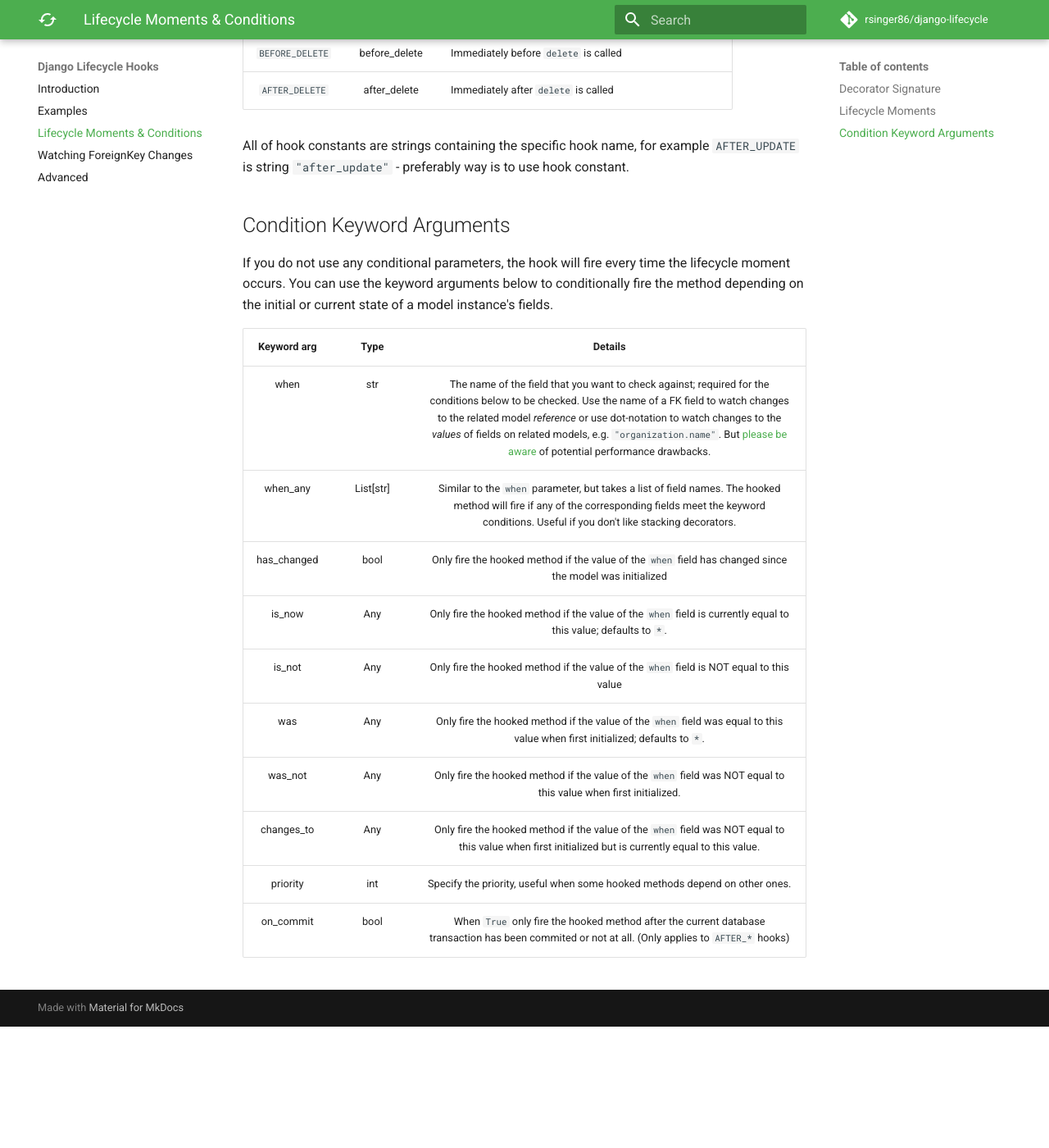
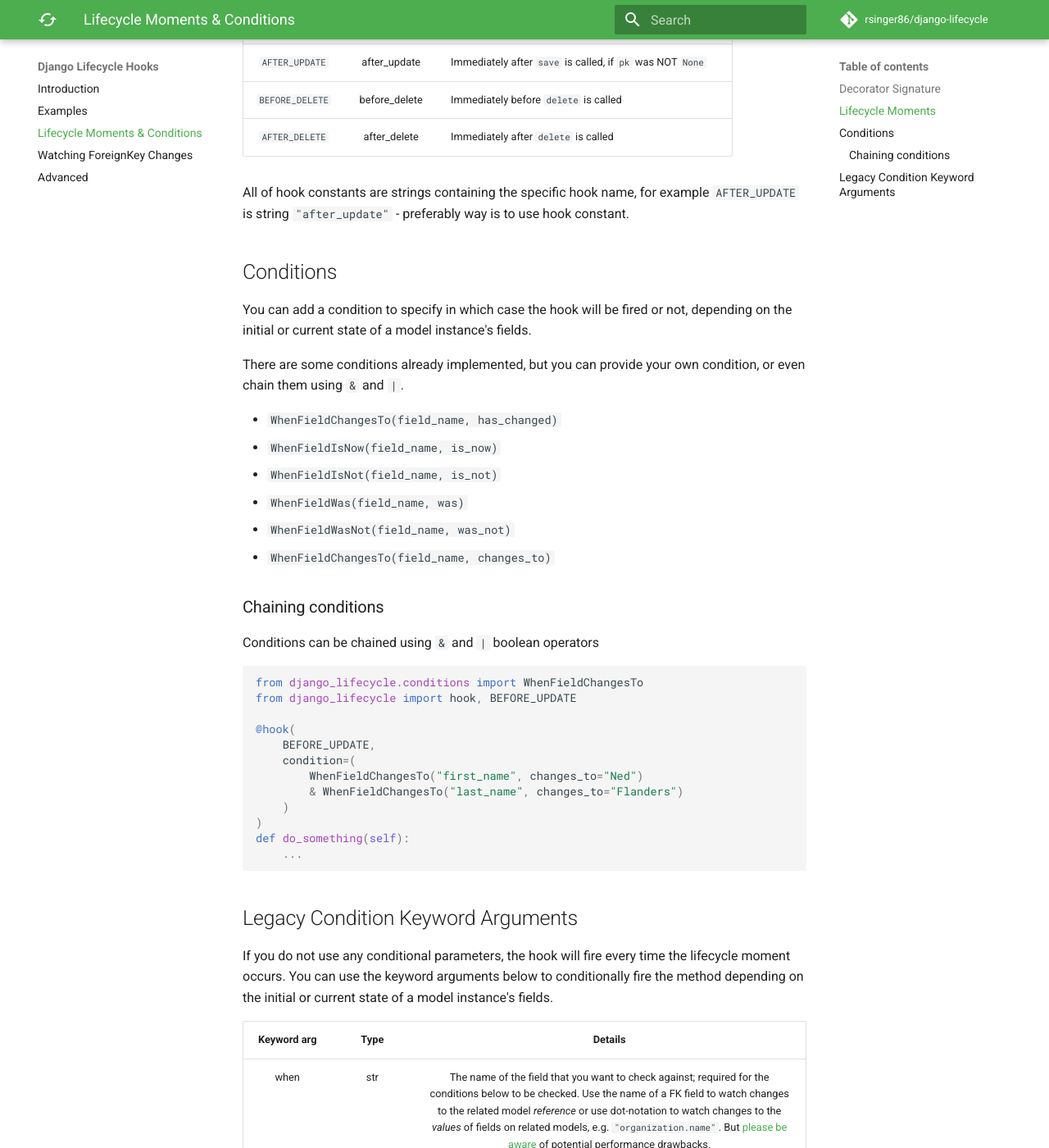
Before and after one commit to rsinger86/django-lifecycle, an MkDocs documentation site: the page built from docs/hooks_and_conditions.md, in a window 1280 px wide and 1400 px high, scrolled down 1076 px. Shown: the whole window at 82% size. Built offline with MkDocs 1.6.1 and Material for MkDocs 9.7.7, drawn with Linux system fonts in a browser that asks for light colours; comment, search, counter and statistics services are not loaded; before the commit the page ends 2328 px from its top, so only the background shows below that; some of the changed text lies outside the part shown.

Commit message:
docs: Update docs to add new way to add conditions

````diff
--- a/docs/hooks_and_conditions.md
+++ b/docs/hooks_and_conditions.md
@@ -7,19 +7,22 @@ set up conditions for when the method should fire.
 ## Decorator Signature
 
 ```python
-    @hook(
-        moment: str,
-        when: str = None,
-        when_any: List[str] = None,
-        has_changed: bool = None,
-        is_now: Any = '*',
-        is_not: Any = None,
-        was: Any = '*',
-        was_not: Any = None,
-        changes_to: Any = None,
-        priority: int = DEFAULT_PRIORITY,
-        on_commit: Optional[bool] = None
-    ):
+@hook(
+    moment: str,
+    condition: Optional[types.Condition] = None,
+    priority: int = DEFAULT_PRIORITY,
+    on_commit: Optional[bool] = None,
+
+    # Legacy parameters
+    when: str = None,
+    when_any: List[str] = None,
+    has_changed: bool = None,
+    is_now: Any = '*',
+    is_not: Any = None,
+    was: Any = '*',
+    was_not: Any = None,
+    changes_to: Any = None,
+)
 ```
 
 ## Lifecycle Moments
@@ -40,7 +43,39 @@ Below is a full list of hooks, in the same order in which they will get called d
 All of hook constants are strings containing the specific hook name, for example `AFTER_UPDATE` is string
 `"after_update"` - preferably way is to use hook constant.
 
-## Condition Keyword Arguments
+## Conditions
+
+You can add a condition to specify in which case the hook will be fired or not, depending on the initial or current
+state of a model instance's fields.
+
+There are some conditions already implemented, but you can provide your own condition, or even chain them using `&` and `|`.
+
+ - `WhenFieldChangesTo(field_name, has_changed)`
+ - `WhenFieldIsNow(field_name, is_now)`
+ - `WhenFieldIsNot(field_name, is_not)`
+ - `WhenFieldWas(field_name, was)`
+ - `WhenFieldWasNot(field_name, was_not)`
+ - `WhenFieldChangesTo(field_name, changes_to)`
+
+### Chaining conditions
+Conditions can be chained using `&` and `|` boolean operators
+
+```python
+from django_lifecycle.conditions import WhenFieldChangesTo
+from django_lifecycle import hook, BEFORE_UPDATE
+
+@hook(
+    BEFORE_UPDATE,
+    condition=(
+        WhenFieldChangesTo("first_name", changes_to="Ned")
+        & WhenFieldChangesTo("last_name", changes_to="Flanders")
+    )
+)
+def do_something(self):
+    ...
+```
+
+## Legacy Condition Keyword Arguments
 
 If you do not use any conditional parameters, the hook will fire every time the lifecycle moment occurs. You can use the keyword arguments below to conditionally fire the method depending on the initial or current state of a model instance's fields.
 
````
Also changed, not shown: docs/advanced.md (+31 -4 lines).
